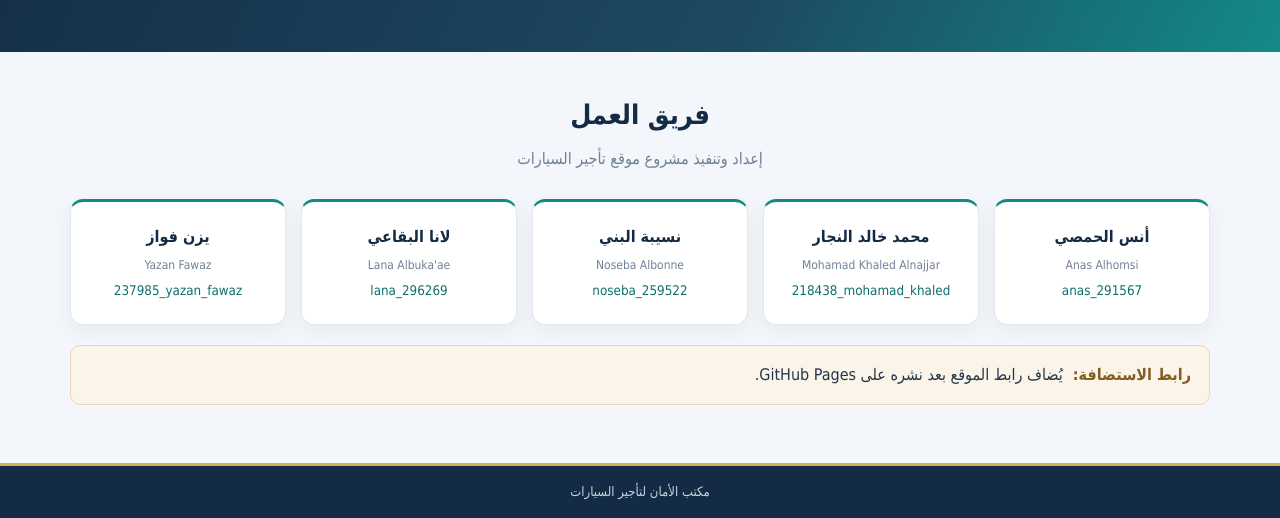
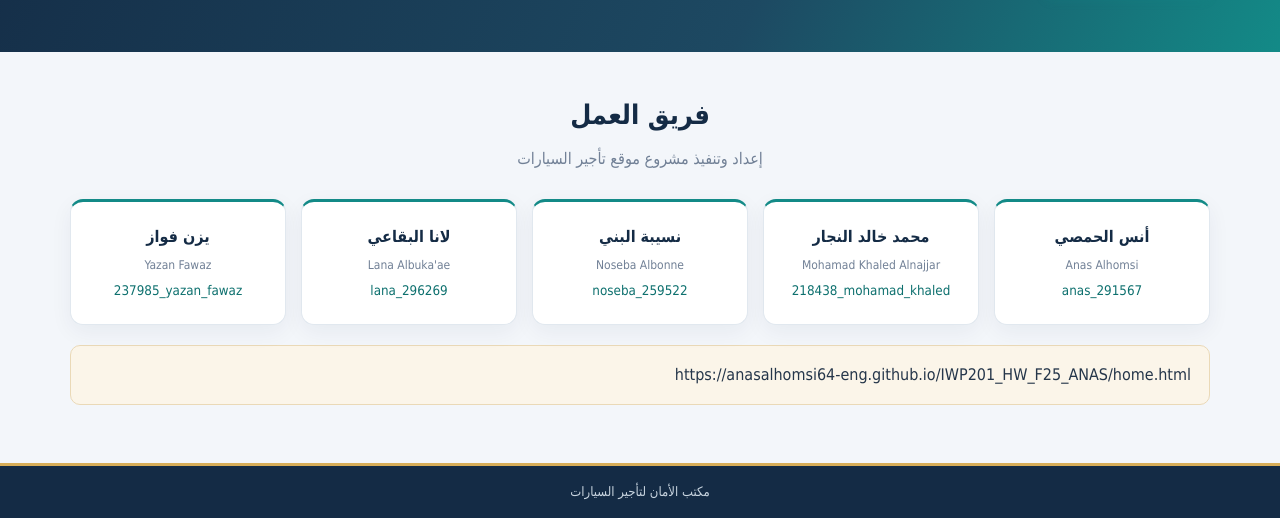
Before and after one commit to anasalhomsi64-eng/Car-Rental-Website, a plain HTML site: page index.html in a window 1280 px wide. Shown: the part 389-907 px from the top of the page. Drawn offline with Linux system fonts and the light colour scheme.

Commit message:
Update index.html

```diff
--- a/index.html
+++ b/index.html
@@ -49,8 +49,7 @@
       <div class="team-card"><strong>يزن فواز</strong><span>Yazan Fawaz</span><small>237985_yazan_fawaz</small></div>
     </div>
     <div class="publish-panel">
-      <strong>رابط الاستضافة:</strong>
-      <span>يُضاف رابط الموقع بعد نشره على GitHub Pages.</span>
+      <a href="https://anasalhomsi64-eng.github.io/IWP201_HW_F25_ANAS/home.html">https://anasalhomsi64-eng.github.io/IWP201_HW_F25_ANAS/home.html</a>
     </div>
   </div>
 
```
